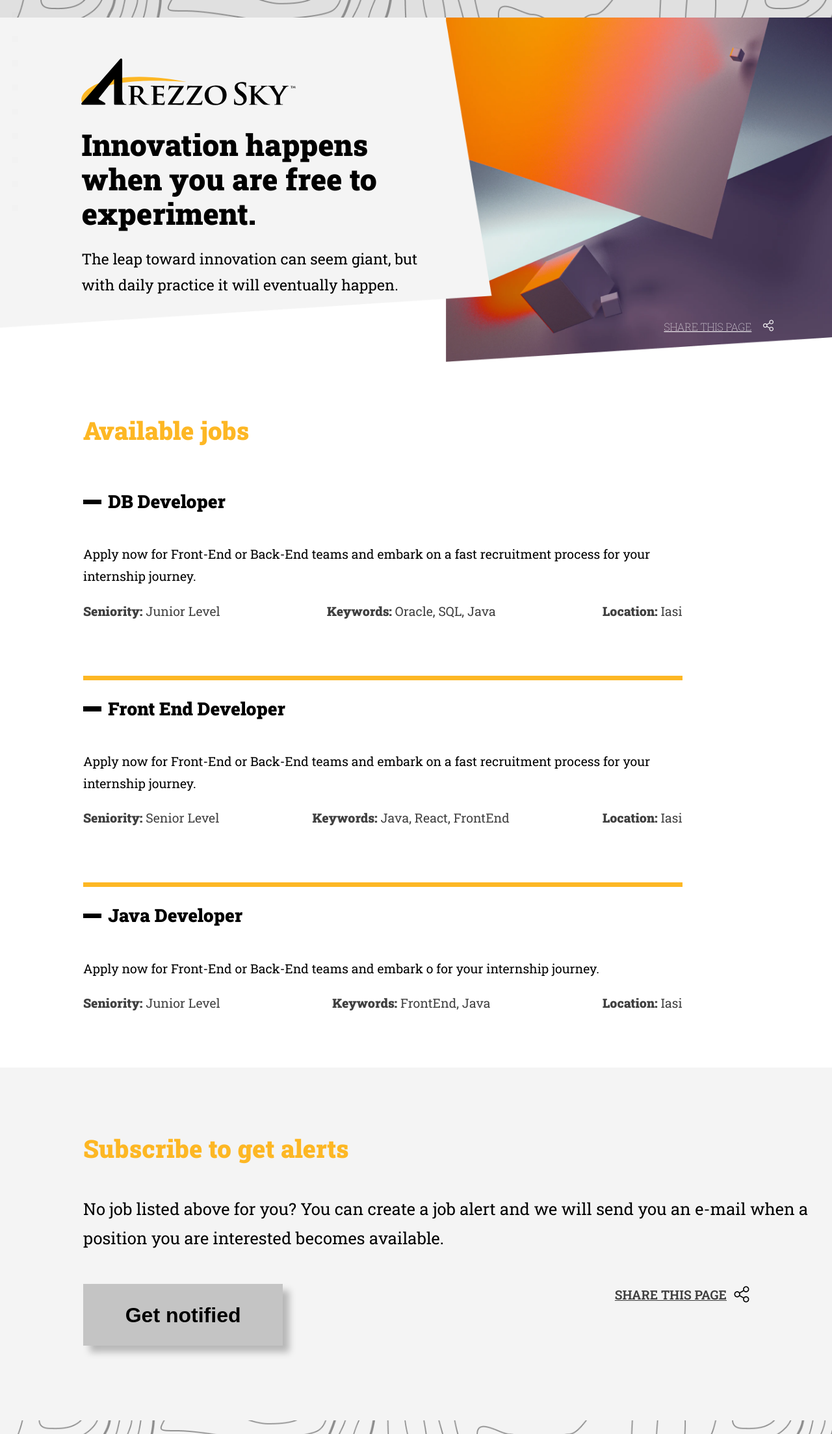
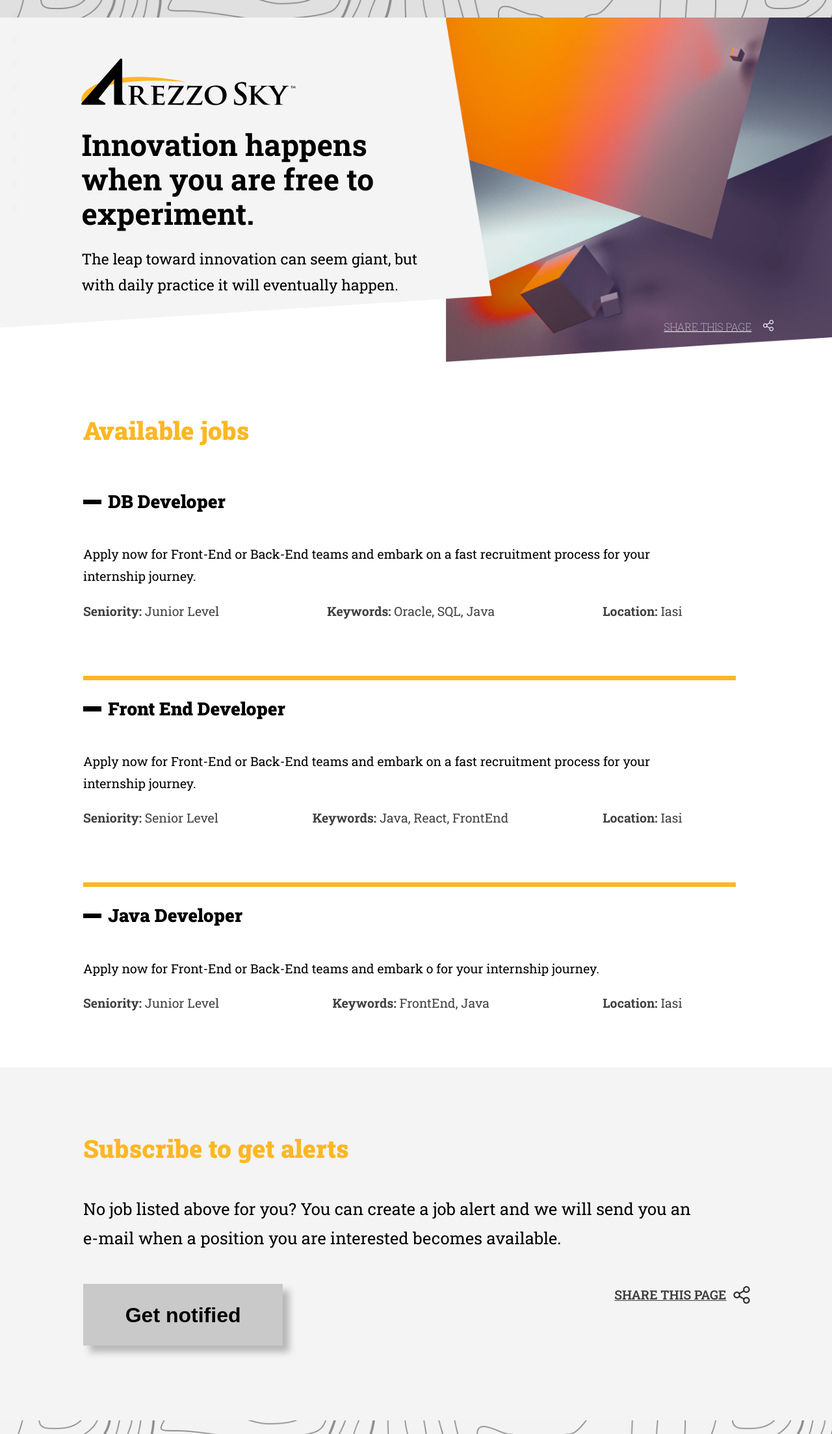
Before and after one commit to dhananjay-fe/dhananjay-fe.github.io, a Jekyll site: the page built from index.html, in a window 1280 px wide. Shown: the whole page at 65% size. Built offline with Jekyll 4.4.1, drawn with Linux system fonts in a browser that asks for light colours.

Commit message:
remove overflow, font call in html , adjust marginon page 1

```diff
--- a/_layouts/default.html
+++ b/_layouts/default.html
@@ -1,9 +1,6 @@
 <!DOCTYPE html>
 <html>
     <head>
-        <style>
-            @import url('https://fonts.googleapis.com/css2?family=Roboto+Slab:wght@400;600;900&display=swap');
-            </style>
         <title>Jobs : {{ page.title }}</title>
         <meta charset="utf-8">
         <meta name="viewport" content="width=device-width, initial-scale=1">
@@ -14,7 +11,6 @@
         <link rel="stylesheet" href= "{{ mycss_def | relative_url }}">
     </head>
     <div id = "Homepage">
-
         <div class="banner2">
                 <section class="sec1">
                     <div class = "logo-container2">
--- a/assets/css/main.css
+++ b/assets/css/main.css
@@ -7,11 +7,13 @@
 html{
     font-family: Roboto Slab;
     margin: 0;
-    padding: 0;}
+    padding: 0;
+    overflow-x: hidden;}
 
 body {
     margin: 0;
     padding: 0;
+    overflow-x: hidden;
 }
 
 #Homepage{
@@ -181,13 +183,26 @@
     color: #000000;
 }
 
+@media screen and (max-width:640px){
+    #job-info-row{
+        display: flex;
+        flex-direction: column;
+        justify-content: space-between;
+        margin-right: 10%;
+        /*width: 90%;*/
+        margin-bottom: 8%;
+    }
+}
+
+@media screen and (min-width:641px){
     #job-info-row{
         display: flex;
         flex-direction: row;
         justify-content: space-between;
         margin-right: 10%;
         /*width: 90%;*/
-    margin-bottom: 8%
+        margin-bottom: 8%;
+    }
 }
 
 .kwd-caps{
@@ -215,7 +230,7 @@
     height: .8vmin;
     /*height: 7px; */
     /*width: 90%;*/
-    margin-right: 10%;
+    margin-right: 2%;
 
 
 }
@@ -258,16 +273,29 @@
     /* or 42px */
     color: #000000;
     padding-bottom: 2%;
+    padding-right: 17%;
 }
 
+@media screen and (max-width:640px){
+    .notified-block-container{
+        display: flex;
+        justify-content: center;
+        width: 100%;
+        flex-direction: column;
+    }
+
+}
+
+@media screen and (min-width:641px){
     .notified-block-container{
         display: flex;
         justify-content: space-between;
         width: 100%;
     }
+}
 
 #get-notified{
-background: #C4C4C4;
+background: #C9C9C9;
 box-shadow: 10px 10px 10px rgba(0, 0, 0, 0.25);
 font-weight: 900;
 border: none;
@@ -293,8 +321,8 @@
     justify-content: space-evenly;
     padding-right: 10%;
     width: 20%;
-    height: 56px;
-    padding-bottom: 6%;
+  /*  height: 56px; */
+    padding-bottom: 3%;
 }
 
 #shr_pg{
@@ -308,8 +336,8 @@
 
 
  .image1{
-    width: 24px;
-    height: 26px;
+    width: 2vmax;
+    height: 2.2vmax;
     background: url(/assets/images/image1.png);
     filter: contrast(-100);
     background-size: contain;
--- a/index.html
+++ b/index.html
@@ -5,9 +5,6 @@
 <!DOCTYPE html>
 
 <head>
-  <style>
-    @import url('https://fonts.googleapis.com/css2?family=Roboto+Slab:wght@400;600;900&display=swap');
-    </style>
   <meta charset="utf-8">
   <meta name="viewport" content="width=device-width, initial-scale=1">
   {% assign mycss = "/assets/css/main.css" %}
```
Also changed, not shown: assets/css/css_default_pg.css (+34 -0 lines), 1 other file. Lines whose indentation alone changed are shown as unchanged.
